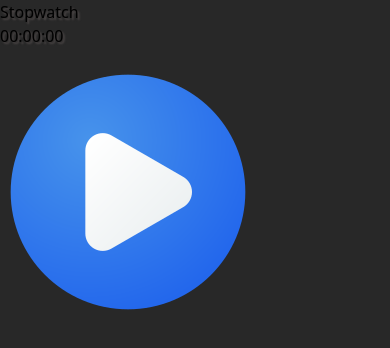
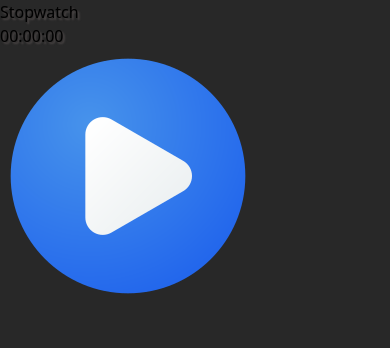
Before and after one commit to Hari-prasath-03/PRODIGY_WD_02, a React (Vite) app: page / in a window 390 px wide. Shown: the top 348 px of the page. Built offline with nearby package versions, Linux system fonts and the light colour scheme.

Commit message:
Update App.css

```diff
--- a/src/App.css
+++ b/src/App.css
@@ -81,9 +81,6 @@ body {
         width: 100svw;
         height: 100svh;
         border-radius: 0px;
-        row-gap: 7rem;
-    }
-    .overflow-x-auto {
-        margin-bottom: 1rem;
+        row-gap: 4rem;
     }
 }
```
